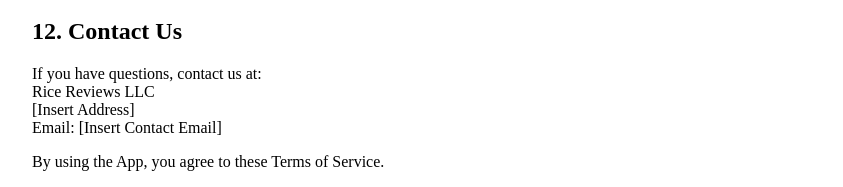
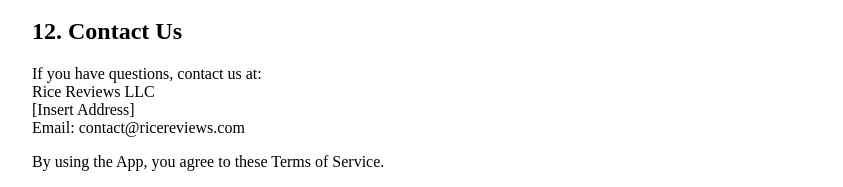
Before and after one commit to FarishLoy/rice-reviews, a React (Create React App) app: page /terms-of-service in a window 1280 px wide. Shown: the part 1401-1588 px from the top of the page, without its empty margins (38-881 px from the left). Built offline with nearby package versions, Linux system fonts and the light colour scheme.

Commit message:
contact email address

```diff
--- a/src/components/PrivacyPolicy.jsx
+++ b/src/components/PrivacyPolicy.jsx
@@ -102,7 +102,7 @@
         <br />
         Rice Reviews LLC <br />
         [Insert Address] <br />
-        [Insert Contact Email]
+        contact@ricereviews.com
       </p>
     </div>
   );
--- a/src/components/TermsOfService.jsx
+++ b/src/components/TermsOfService.jsx
@@ -90,7 +90,7 @@
         <br />
         [Insert Address]
         <br />
-        Email: [Insert Contact Email]
+        Email: contact@ricereviews.com
       </p>
       <p>By using the App, you agree to these Terms of Service.</p>
     </main>
```
